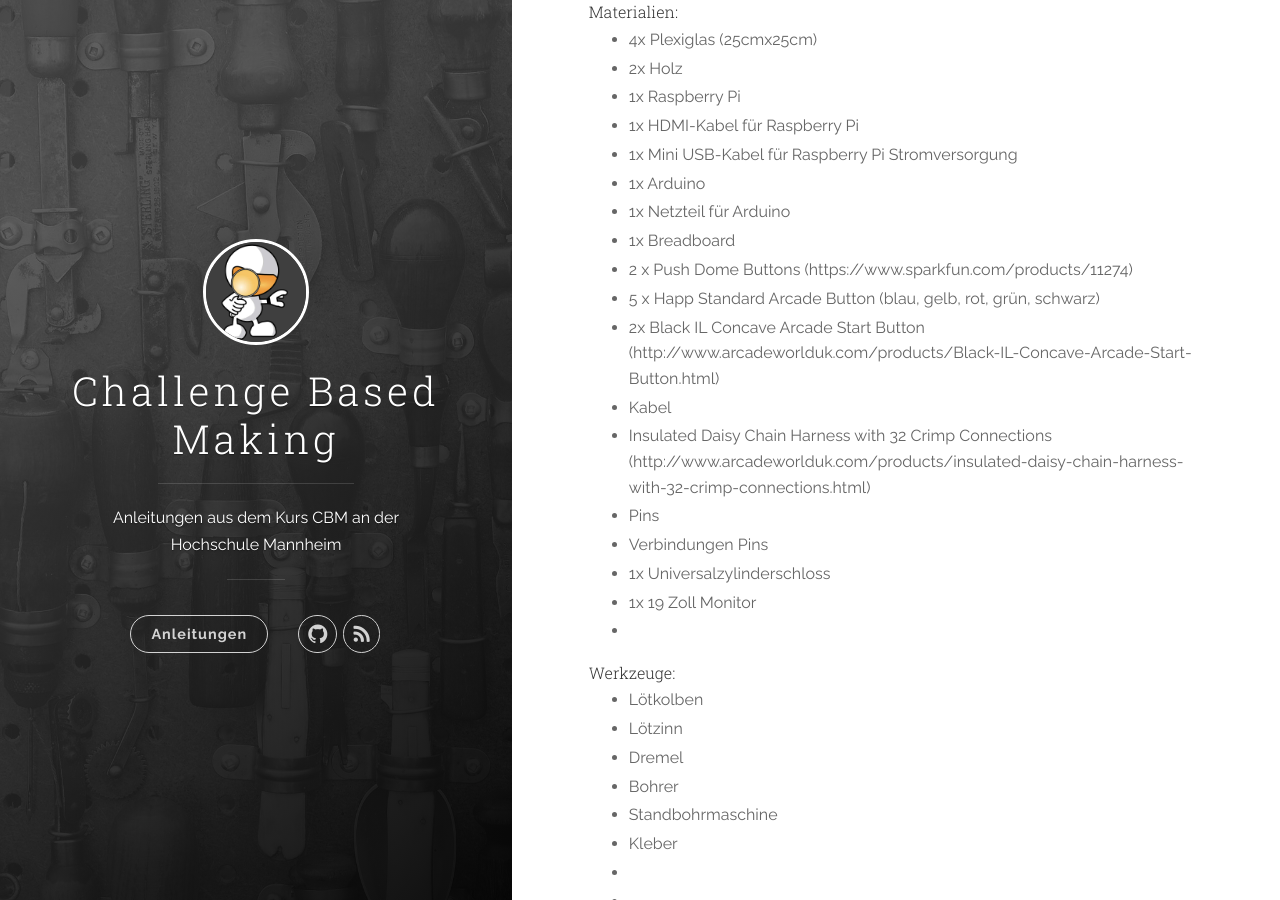
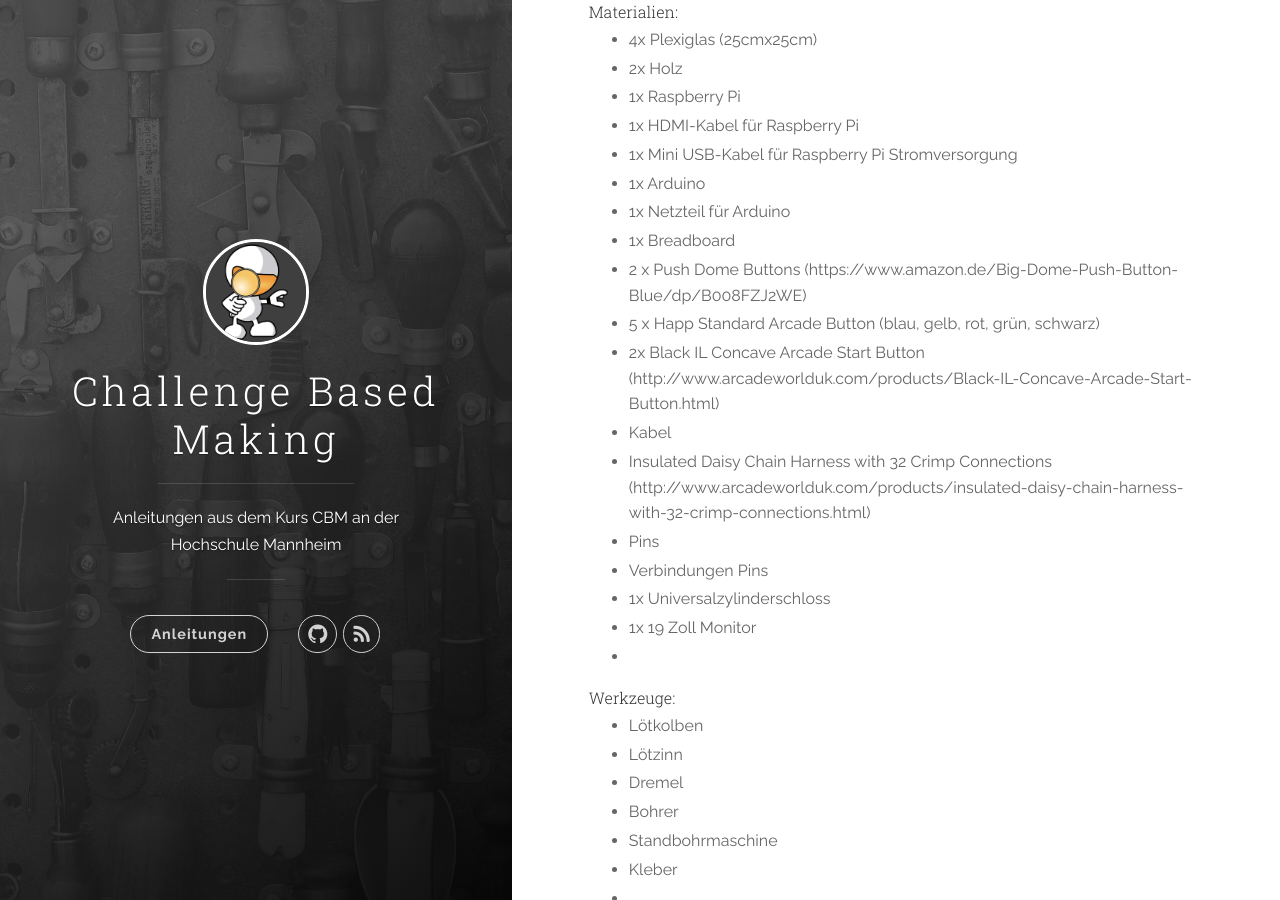
Before and after one commit to cbm-instructions/cbm-instructions.github.io, a Jekyll site: the page built from _posts/2016-06-13-twoandahalfwomen.markdown, in a window 1280 px wide and 900 px high, scrolled down 640 px. Built offline with Jekyll 4.4.1, drawn with Linux system fonts in a browser that asks for light colours; nearby versions of some CDN libraries; part of the change alters nothing that is shown.

Commit message:
Materialliste aktualisiert

```diff
--- a/_posts/2016-06-13-twoandahalfwomen.markdown
+++ b/_posts/2016-06-13-twoandahalfwomen.markdown
@@ -25,7 +25,7 @@ Erste 2 Sätze als Elevator Pitch für Social Media:
   - 1x Arduino
   - 1x Netzteil für Arduino
   - 1x Breadboard
-  - 2 x Push Dome Buttons (https://www.sparkfun.com/products/11274)
+  - 2 x Push Dome Buttons (https://www.amazon.de/Big-Dome-Push-Button-Blue/dp/B008FZJ2WE)
   - 5 x Happ Standard Arcade Button (blau, gelb, rot, grün, schwarz)
   - 2x Black IL Concave Arcade Start Button (http://www.arcadeworlduk.com/products/Black-IL-Concave-Arcade-Start-Button.html)
   - Kabel
```
